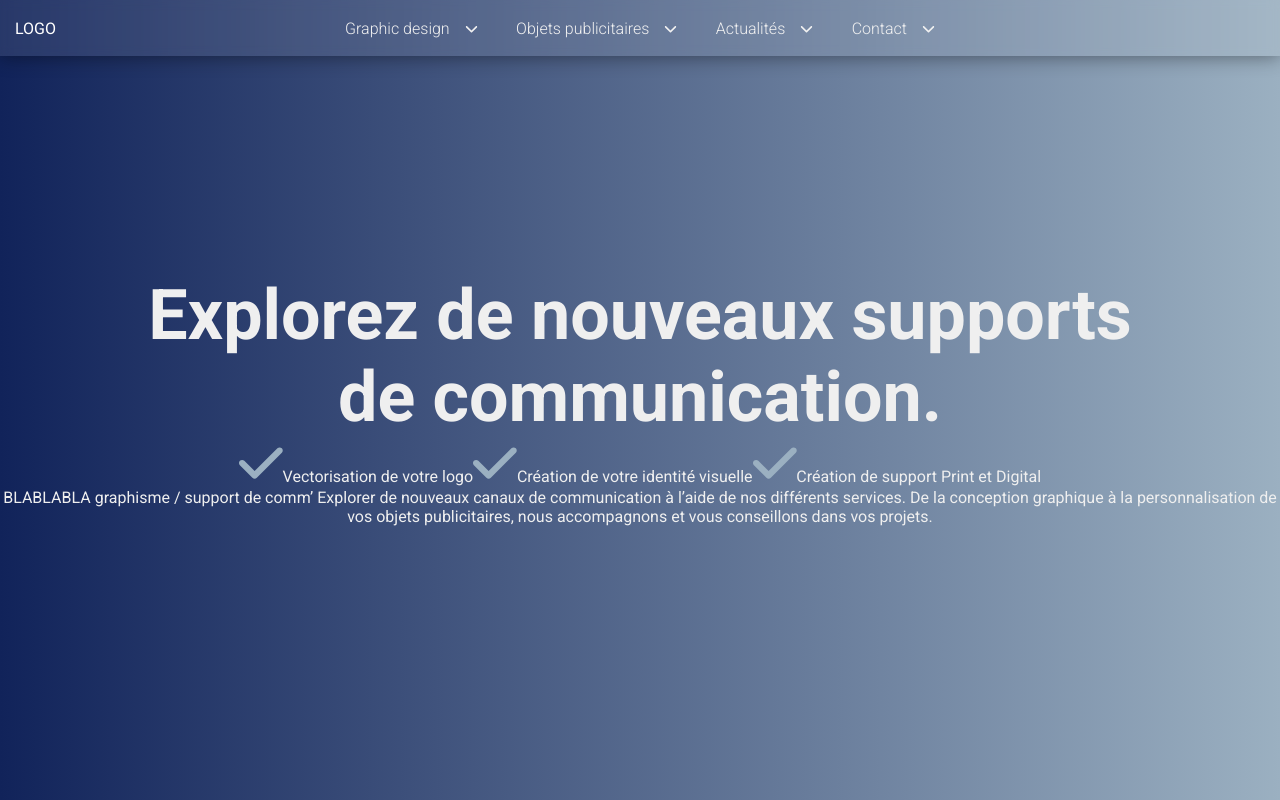
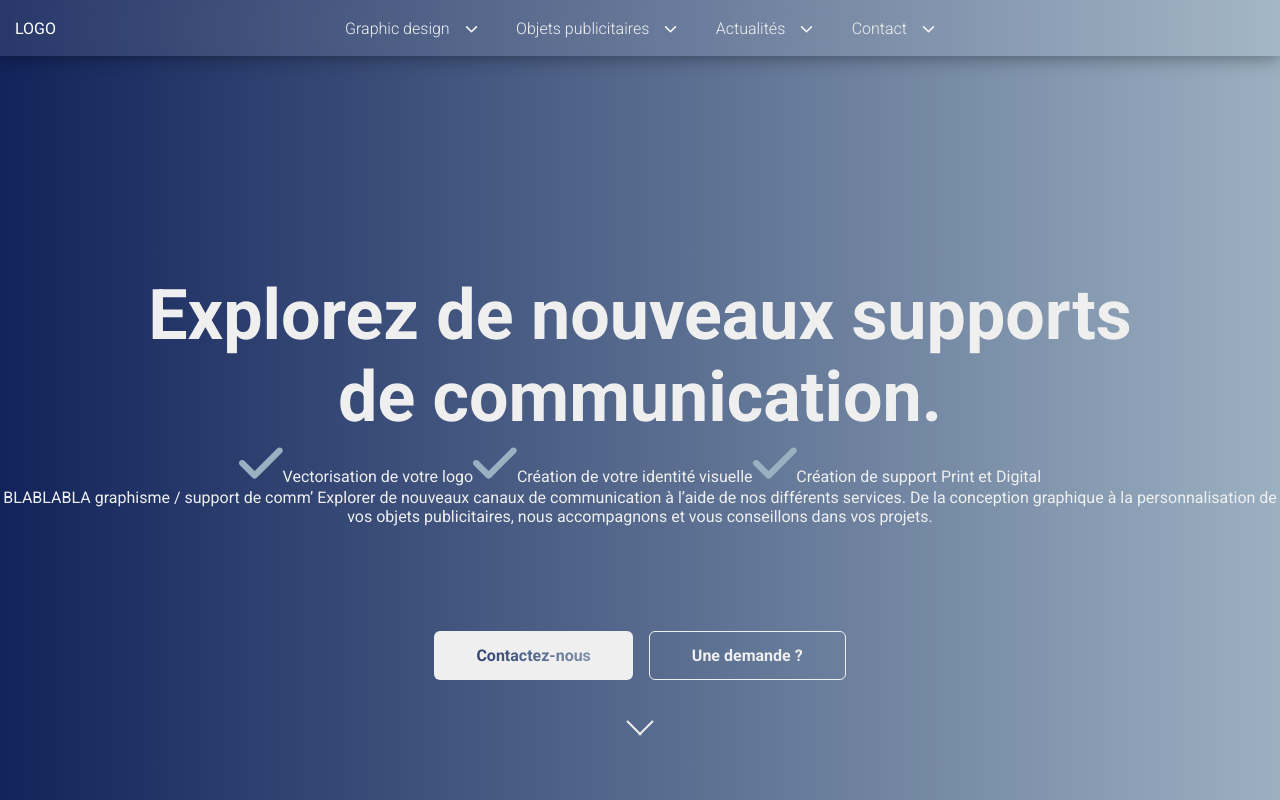
Before and after one commit to Scharlyopitz/One-comm, a React (Vite) app: page /graphicDesign in a window 1280 px wide. Shown: the top 800 px of the page. Built offline with nearby package versions, Linux system fonts and the light colour scheme.

Commit message:
Ajout composent bouttons

```diff
--- a/src/components/GraphicDesign/Section1.jsx
+++ b/src/components/GraphicDesign/Section1.jsx
@@ -1,5 +1,6 @@
 import { FontAwesomeIcon } from "@fortawesome/react-fontawesome";
 import { faCheck } from "@fortawesome/free-solid-svg-icons/faCheck";
+import Buttons from "../Buttons";
 
 export default function Section1() {
   return (
@@ -8,6 +9,7 @@ export default function Section1() {
         Explorez de nouveaux supports <br /> de communication.
       </h1>
       <TexteSection />
+      <Buttons firstBtn="Contactez-nous" secondBtn="Une demande ?" />
     </section>
   );
 }
```
